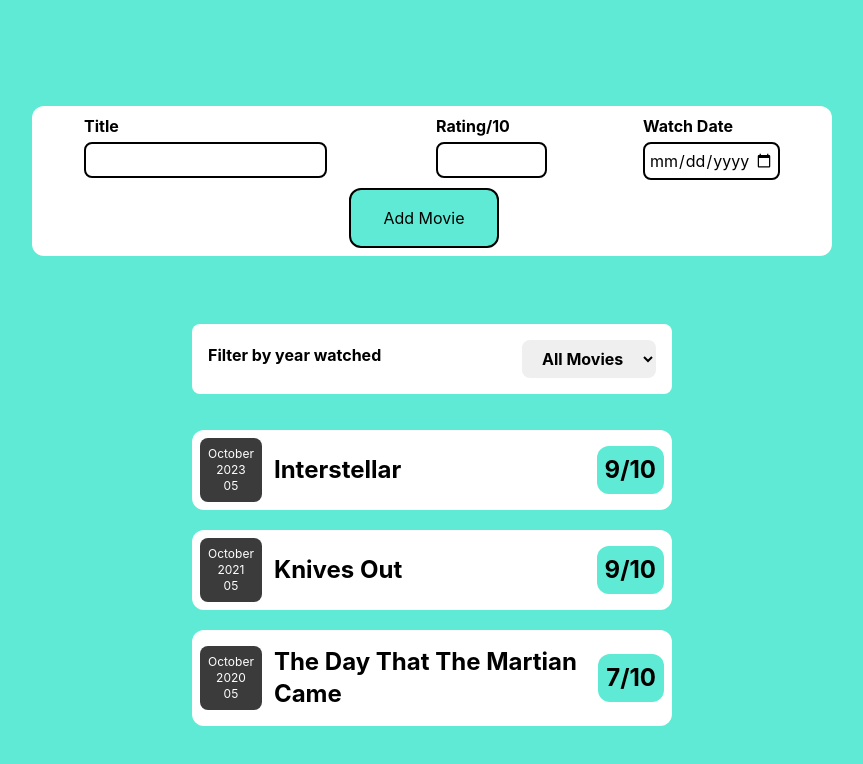
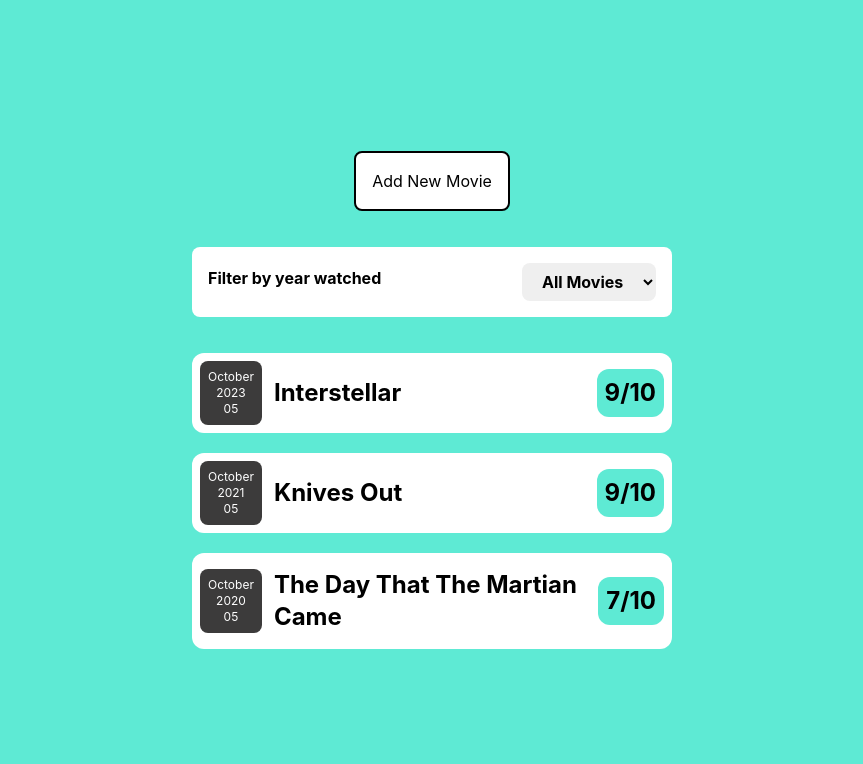
Before and after one commit to elvisnipah/movie-tracker, a React (Create React App) app: page / in a window 1280 px wide. Shown: the top 764 px of the page, without its empty margins (208-1071 px from the left). Built offline with nearby package versions, Linux system fonts and the light colour scheme.

Commit message:
show form on button click

```diff
--- a/src/App.js
+++ b/src/App.js
@@ -9,15 +9,17 @@ function App() {
 
   const [filterStatus, setFilterStatus] = useState(false);
 
+  const [filteredMovies, setFilteredMovies] = useState([]);
+
+  const [filteredYear, setFilteredYear] = useState("All");
+
+  const [tabClicked, setTabClicked] = useState(false);
+
   const handleAddMovie = (movie) => {
     setMovies((prevMovies) => {
       return [movie, ...prevMovies];
     });
   };
-
-  const [filteredMovies, setFilteredMovies] = useState([]);
-
-  const [filteredYear, setFilteredYear] = useState("All");
 
   useEffect(() => {
     const displayFilteredMovies = () => {
@@ -73,9 +75,29 @@ function App() {
     }
   };
 
+  const closeTab = () => {
+    setTabClicked(false);
+  };
+
+  const openTab = () => {
+    setTabClicked(true);
+  };
+
   return (
-    <div className="bg-teal-300 grow p-3 flex flex-col gap-5 items-center font-inter justify-center">
-      <NewMovie onAddMovie={handleAddMovie} />
+    <div className="bg-teal-300 grow flex flex-col gap-5 items-center font-inter justify-center">
+      <div>
+        {tabClicked && (
+          <NewMovie onAddMovie={handleAddMovie} closeTab={closeTab} />
+        )}
+        {!tabClicked && (
+          <button
+            className="bg-white p-4 border-black border-2 rounded-lg hover:bg-lime-300"
+            onClick={openTab}
+          >
+            Add New Movie
+          </button>
+        )}
+      </div>
       <MovieFilter
         onChangeFilter={handleFilterChange}
         selected={filteredYear}
--- a/src/components/MovieInput/MovieForm.js
+++ b/src/components/MovieInput/MovieForm.js
@@ -23,6 +23,8 @@ function MovieForm(props) {
       rating: "",
       watchDate: "",
     });
+
+    props.closeTab();
   };
 
   const handleTitleChange = (event) => {
@@ -100,10 +102,17 @@ function MovieForm(props) {
           />
         </div>
       </div>
-      <div>
+      <div className="sm:self-center">
+        <button
+          className="cursor-pointer px-4 py-2 rounded-xl mr-4 bg-[#3C3B3B] hover:bg-lime-300 text-white hover:text-black"
+          onClick={props.closeTab}
+          type="button"
+        >
+          Cancel
+        </button>
         <button
           type="submit"
-          className="cursor-pointer px-8 py-4 border-black border-2 rounded-xl mr-4 bg-teal-300 hover:bg-lime-300"
+          className="cursor-pointer px-4 py-2 rounded-xl mr-4 bg-[#3C3B3B] hover:bg-lime-300 text-white hover:text-black"
         >
           Add Movie
         </button>
--- a/src/components/MovieInput/NewMovie.js
+++ b/src/components/MovieInput/NewMovie.js
@@ -12,8 +12,8 @@ function NewMovie(props) {
     props.onAddMovie(movieData);
   };
   return (
-    <div className="p-2 my-8 w-[50rem] max-w-[95%] rounded-xl text-center bg-white">
-      <MovieForm onSaveMovie={handleSaveMovie} />
+    <div>
+      <MovieForm onSaveMovie={handleSaveMovie} closeTab={props.closeTab} />
     </div>
   );
 }
```
